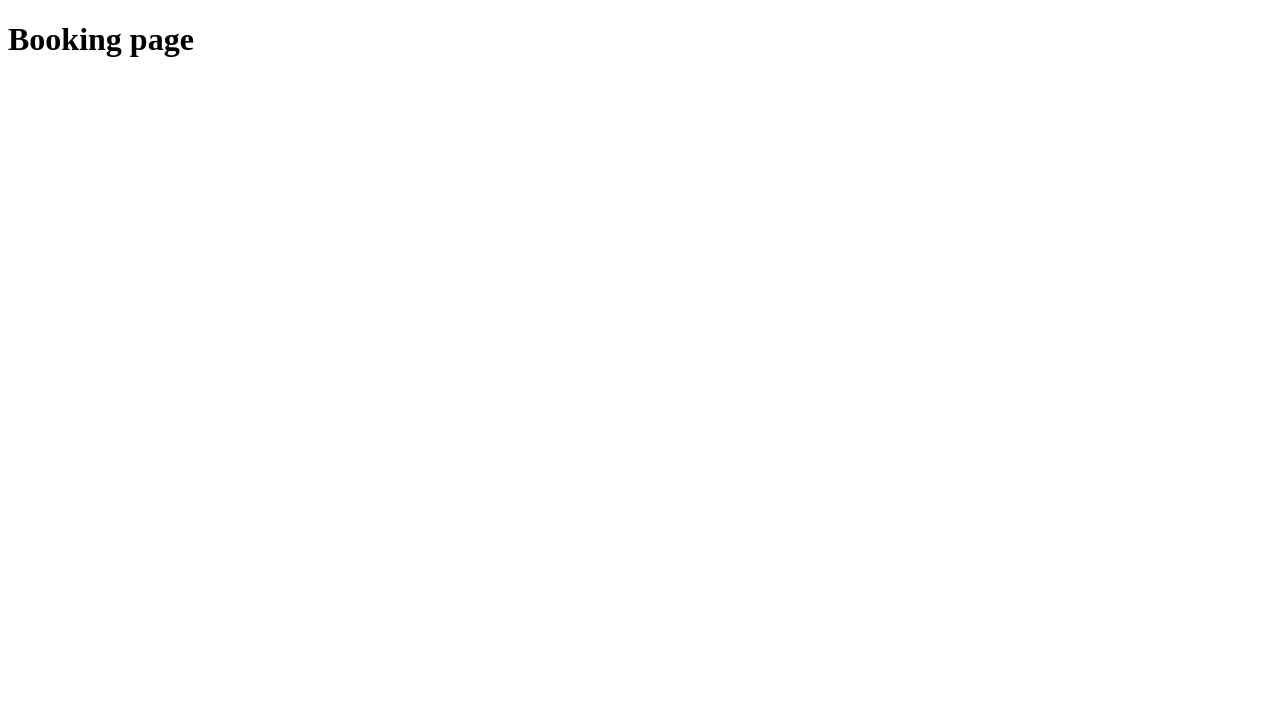
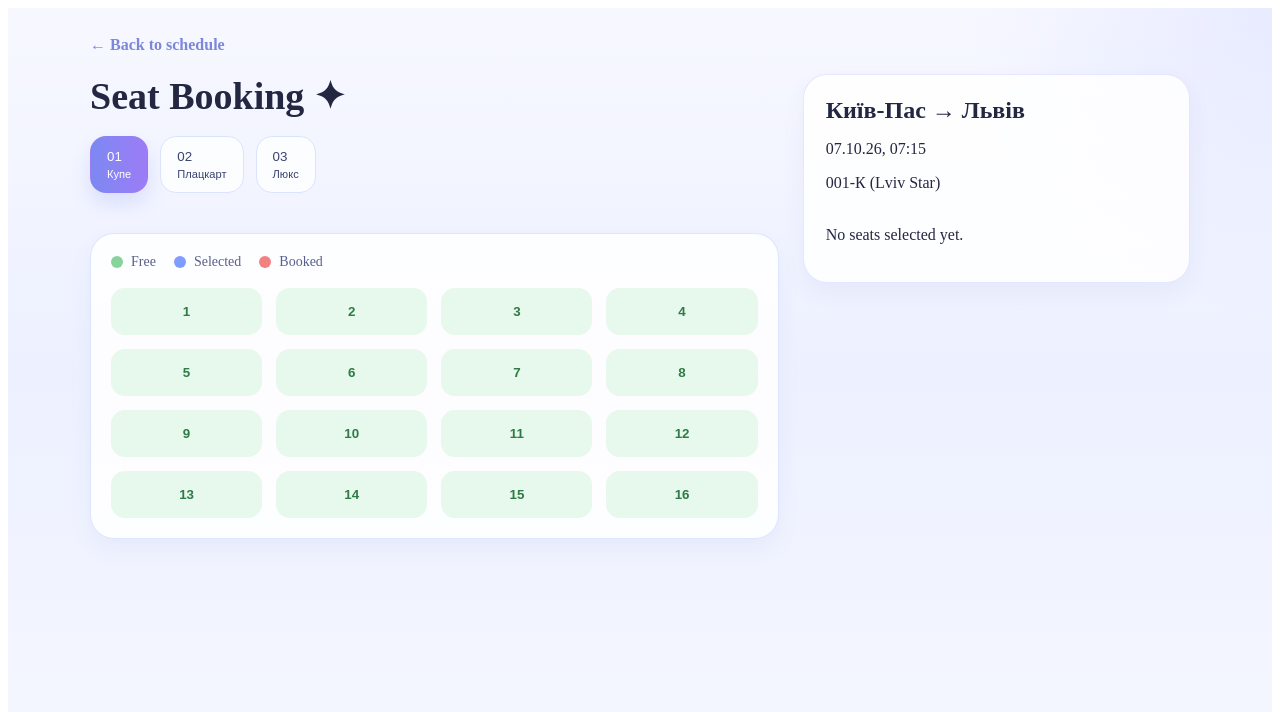
Before and after one commit to chokubb/lab9-10-railway, a React (Vite) app: page /booking/001-k in a window 1280 px wide. Shown: the top 712 px of the page. Built offline with nearby package versions, Linux system fonts and the light colour scheme.

Commit message:
implement booking page with wagon selector seat map and summary

```diff
--- a/src/pages/Booking.jsx
+++ b/src/pages/Booking.jsx
@@ -1,5 +1,109 @@
+import { useMemo, useState } from "react";
+import { Link, useParams } from "react-router-dom";
+import { trains } from "../data/trains";
+import { getBookedSeatNumbers } from "../services/BookingService";
+import WagonSelector from "../components/WagonSelector";
+import SeatMap from "../components/SeatMap";
+import styles from "../styles/Booking.module.css";
+
+const wagons = [
+  { id: "01", type: "Купе", seats: Array.from({ length: 16 }, (_, i) => i + 1) },
+  { id: "02", type: "Плацкарт", seats: Array.from({ length: 24 }, (_, i) => i + 1) },
+  { id: "03", type: "Люкс", seats: Array.from({ length: 8 }, (_, i) => i + 1) },
+];
+
 function Booking() {
-  return <h1>Booking page</h1>;
+  const { trainId } = useParams();
+  const train = trains.find((item) => item.id === trainId);
+
+  const [selectedWagonId, setSelectedWagonId] = useState("01");
+  const [selectedSeats, setSelectedSeats] = useState([]);
+
+  const selectedWagon = wagons.find((wagon) => wagon.id === selectedWagonId);
+
+  const bookedSeats = useMemo(() => {
+    return getBookedSeatNumbers(trainId, selectedWagonId);
+  }, [trainId, selectedWagonId]);
+
+  function handleToggleSeat(seatNumber) {
+    if (bookedSeats.includes(seatNumber)) return;
+
+    setSelectedSeats((prev) =>
+      prev.includes(seatNumber)
+        ? prev.filter((seat) => seat !== seatNumber)
+        : [...prev, seatNumber]
+    );
+  }
+
+  function handleChangeWagon(wagonId) {
+    setSelectedWagonId(wagonId);
+    setSelectedSeats([]);
+  }
+
+  if (!train) {
+    return <div className={styles.page}>Train not found.</div>;
+  }
+
+  return (
+    <main className={styles.page}>
+      <div className={styles.topBar}>
+        <Link to="/" className={styles.backLink}>← Back to schedule</Link>
+      </div>
+
+      <div className={styles.layout}>
+        <section className={styles.mainColumn}>
+          <h1 className={styles.title}>Seat Booking ✦</h1>
+
+          <WagonSelector
+            wagons={wagons}
+            selectedWagonId={selectedWagonId}
+            onSelect={handleChangeWagon}
+          />
+
+          <SeatMap
+            seats={selectedWagon.seats}
+            selectedSeats={selectedSeats}
+            bookedSeats={bookedSeats}
+            onToggleSeat={handleToggleSeat}
+          />
+        </section>
+
+        <aside className={styles.sidebar}>
+          <h2>{train.from} → {train.to}</h2>
+          <p>{train.date}, {train.departure}</p>
+          <p>{train.number} ({train.name})</p>
+
+          <div className={styles.summaryBox}>
+            {selectedSeats.length === 0 ? (
+              <p>No seats selected yet.</p>
+            ) : (
+              <>
+                {selectedSeats.map((seat) => (
+                  <div key={seat} className={styles.summaryRow}>
+                    <span>Wagon {selectedWagonId}, Seat {seat}</span>
+                    <span>{train.price}₴</span>
+                  </div>
+                ))}
+
+                <div className={styles.totalRow}>
+                  <strong>Total</strong>
+                  <strong>{selectedSeats.length * train.price}₴</strong>
+                </div>
+
+                <Link
+                  to={`/booking/${trainId}?step=form&wagon=${selectedWagonId}`}
+                  state={{ selectedSeats, selectedWagonId }}
+                  className={styles.proceedBtn}
+                >
+                  Proceed to passenger data
+                </Link>
+              </>
+            )}
+          </div>
+        </aside>
+      </div>
+    </main>
+  );
 }
 
 export default Booking;
--- a/src/styles/Booking.module.css
+++ b/src/styles/Booking.module.css
@@ -0,0 +1,90 @@
+.page {
+  min-height: 100vh;
+  background:
+    radial-gradient(circle at top right, rgba(146, 160, 255, 0.14), transparent 20%),
+    linear-gradient(to bottom, #f7f8ff, #edf1ff 42%, #f7f8ff 100%);
+  padding: 28px 16px 40px;
+  color: #232742;
+}
+
+.topBar {
+  max-width: 1100px;
+  margin: 0 auto 20px;
+}
+
+.backLink {
+  color: #7c87d9;
+  text-decoration: none;
+  font-weight: 600;
+}
+
+.layout {
+  max-width: 1100px;
+  margin: 0 auto;
+  display: grid;
+  grid-template-columns: 1.6fr 0.9fr;
+  gap: 24px;
+}
+
+.mainColumn {
+  display: flex;
+  flex-direction: column;
+  gap: 18px;
+}
+
+.title {
+  margin: 0;
+  font-size: 38px;
+}
+
+.sidebar {
+  background: rgba(255, 255, 255, 0.86);
+  border: 1px solid rgba(220, 226, 255, 0.8);
+  border-radius: 24px;
+  padding: 22px;
+  box-shadow: 0 10px 24px rgba(60, 74, 140, 0.06);
+  height: fit-content;
+}
+
+.sidebar h2 {
+  margin-top: 0;
+  margin-bottom: 8px;
+}
+
+.summaryBox {
+  margin-top: 18px;
+  display: flex;
+  flex-direction: column;
+  gap: 12px;
+}
+
+.summaryRow,
+.totalRow {
+  display: flex;
+  justify-content: space-between;
+  gap: 16px;
+}
+
+.totalRow {
+  padding-top: 8px;
+  border-top: 1px solid #e5e9ff;
+}
+
+.proceedBtn {
+  margin-top: 8px;
+  display: inline-block;
+  text-align: center;
+  border-radius: 16px;
+  padding: 14px 18px;
+  background: linear-gradient(to right, #7d8df7, #9d7cf6);
+  color: white;
+  text-decoration: none;
+  font-weight: 700;
+  box-shadow: 0 10px 18px rgba(125, 141, 247, 0.18);
+}
+
+@media (max-width: 900px) {
+  .layout {
+    grid-template-columns: 1fr;
+  }
+}
```
